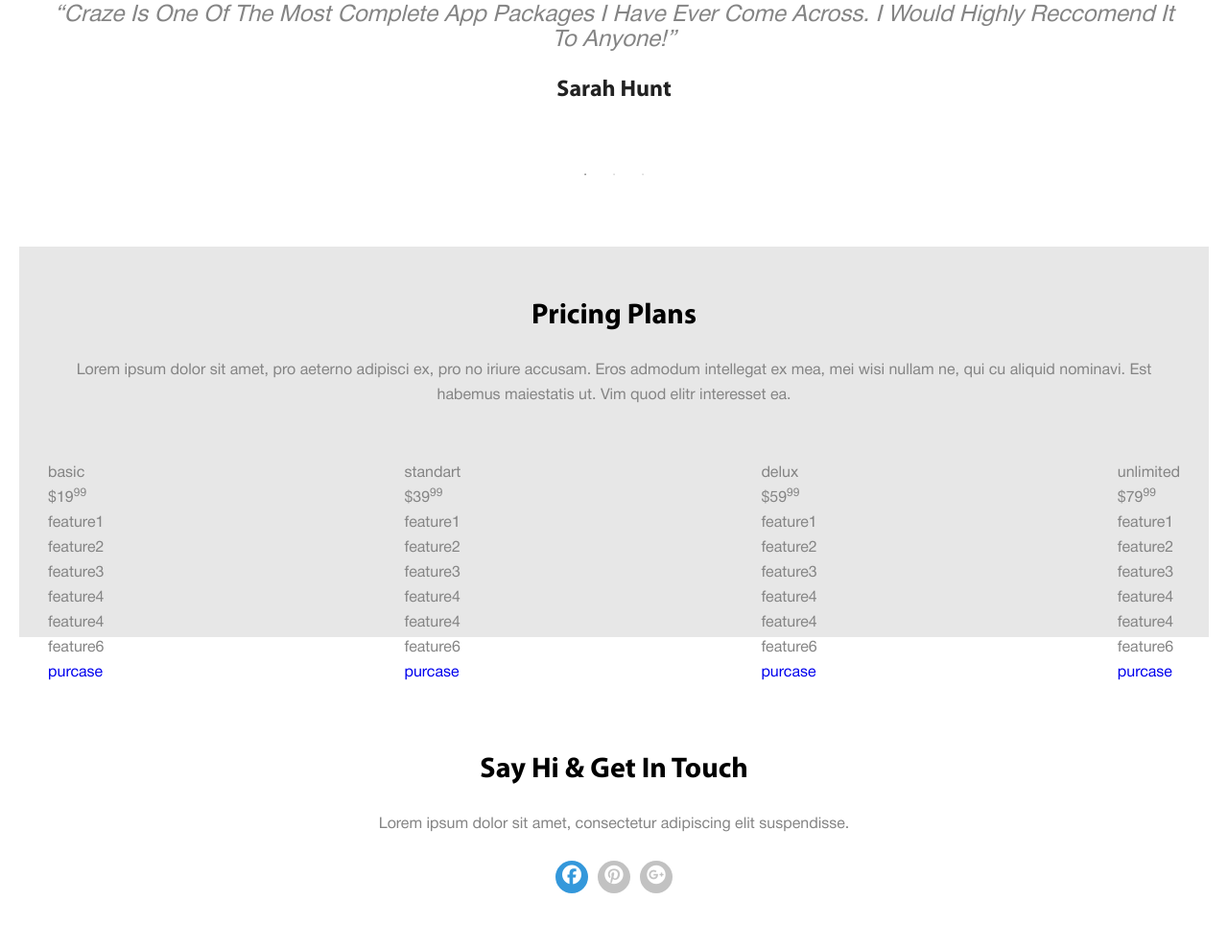
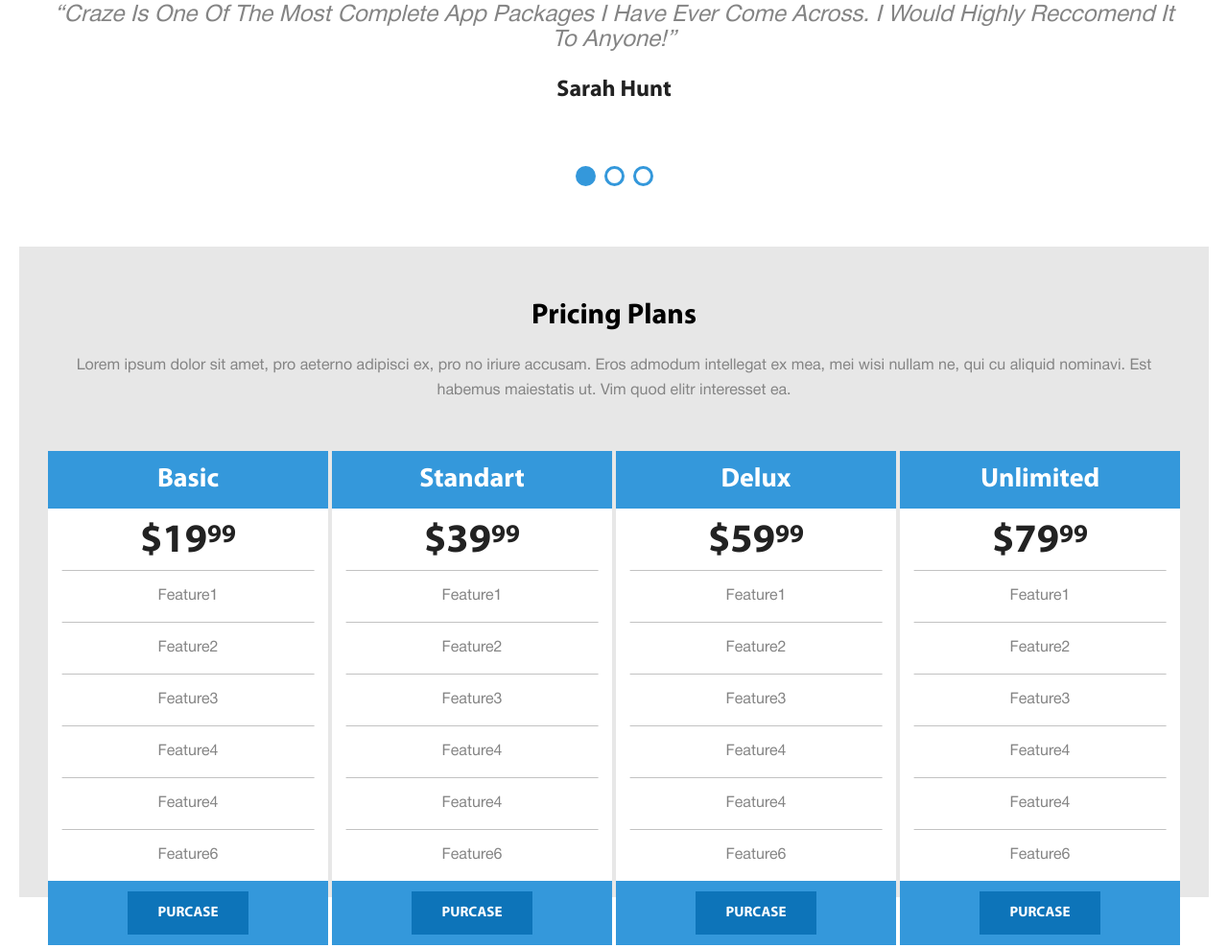
Before and after one commit to St-andrey/Craze_Landing, a website: page app/index.html in a window 1280 px wide. Shown: the part 1586-2574 px from the top of the page at 96% size. Drawn offline with nearby package versions, Linux system fonts and the light colour scheme; a web font is replaced by a local one.

Commit message:
slider dots customized, 2 sections ready

```diff
--- a/app/index.html
+++ b/app/index.html
@@ -20,12 +20,14 @@
           <h1 class="header-text__title"><a href="#" class="header-text__link">craze</a></h1>
           <p class="header-text__subtitle">a great new free psd theme to showcase </br> your new app.</p>
           <div class="header-text__socials">
-            <div class="header-text__socials-box"><a href="#" class="header-text__socials-link"><i class="fab fa-apple"></i></a>
+            <div class="header-text__socials-box"><a href="#" class="header-text__socials-link"><i
+                  class="fab fa-apple"></i></a>
             </div>
-            <div class="header-text__socials-box"><a href="#" class="header-text__socials-link"><i class="fab fa-android"></i></a>
+            <div class="header-text__socials-box"><a href="#" class="header-text__socials-link"><i
+                  class="fab fa-android"></i></a>
             </div>
-            <div class="header-text__socials-box header-text__socials-box--active"><a href="#" class="header-text__socials-link"><i
-                  class="fab fa-windows"></i></a></div>
+            <div class="header-text__socials-box header-text__socials-box--active"><a href="#"
+                class="header-text__socials-link"><i class="fab fa-windows"></i></a></div>
           </div>
         </div>
         <div class="header-image">
@@ -162,7 +164,7 @@
           <div class="prices__box">
             <div class="prices__card">
               <p class="prices__card-title">basic</p>
-              <p class="pcices__card-price">$19<sup>99</sup></p>
+              <p class="prices__card-price">$19<span class="prices__card-price--sup">99</span></p>
               <p class="prices__card-features">feature1</p>
               <p class="prices__card-features">feature2</p>
               <p class="prices__card-features">feature3</p>
@@ -175,7 +177,7 @@
             </div>
             <div class="prices__card">
               <p class="prices__card-title">standart</p>
-              <p class="pcices__card-price">$39<sup>99</sup></p>
+              <p class="prices__card-price">$39<span class="prices__card-price--sup">99</span></p>
               <p class="prices__card-features">feature1</p>
               <p class="prices__card-features">feature2</p>
               <p class="prices__card-features">feature3</p>
@@ -188,7 +190,7 @@
             </div>
             <div class="prices__card">
               <p class="prices__card-title">delux</p>
-              <p class="pcices__card-price">$59<sup>99</sup></p>
+              <p class="prices__card-price">$59<span class="prices__card-price--sup">99</span></p>
               <p class="prices__card-features">feature1</p>
               <p class="prices__card-features">feature2</p>
               <p class="prices__card-features">feature3</p>
@@ -201,7 +203,7 @@
             </div>
             <div class="prices__card">
               <p class="prices__card-title">unlimited</p>
-              <p class="pcices__card-price">$79<sup>99</sup></p>
+              <p class="prices__card-price">$79<span class="prices__card-price--sup">99</span></p>
               <p class="prices__card-features">feature1</p>
               <p class="prices__card-features">feature2</p>
               <p class="prices__card-features">feature3</p>
--- a/app/js/main.js
+++ b/app/js/main.js
@@ -2,5 +2,6 @@ $(function () {
     $('.slider__testimonials').slick({
         dots: true,
         arrows: false,
+        dotsClass: "my-dots",
     });
 });
--- a/app/scss/_vars.scss
+++ b/app/scss/_vars.scss
@@ -9,7 +9,7 @@ $footerBg:              #e3e3e3;
 
 $blueLight:             #00adef;
 $blueMd:                #3498db;
-$BlueDark:              #0d74b9;
+$blueDark:              #0d74b9;
 
 $sectionHeaderColor:    #000000;
 $cardTitleColor:        #222222;
--- a/app/scss/style.scss
+++ b/app/scss/style.scss
@@ -213,8 +213,8 @@ a {
   background: $mainBg;
   padding-top: 60px;
 
-  &__subtitle {
-    margin-bottom: 5px;
+  &__title {
+    margin-bottom: 25px;
   }
 
   &__box {
@@ -224,16 +224,73 @@ a {
     width: 100%;
     position: relative;
     top: 50px;
+    :hover {
+      transition: all 0.2s ease-in;
+      transform: scaleY(1.1);
+      transform-origin: 50%;
+    }
   }
   &__card {
+    text-align: center;
+    text-transform: capitalize;
+    width: 100%;
+    &:not(:last-child) {
+      margin-right: 4px;
+    }
     &-title {
+      font-family: $mrd700;
+      font-size: 28px;
+      color: $secondaryText;
+      padding-top: 17px;
+      padding-bottom: 17px;
+      background: $blueMd;
     }
     &-price {
+      background: $secondaryBg;
+      color: $cardTitleColor;
+      font-family: $mrd700;
+      font-size: 42px;
+      padding-top: 16px;
+      padding-bottom: 16px;
+      vertical-align: top;
+      &--sup {
+        font-size: 27px;
+        vertical-align: 40%;
+      }
     }
     &-features {
+      background: $secondaryBg;
+      padding-top: 14px;
+      padding-bottom: 14px;
+      position: relative;
+      &:before {
+        content: "";
+        background: $borderDark;
+        display: block;
+        position: absolute;
+        width: 90%;
+        height: 1px;
+        top: 0;
+        left: 50%;
+        transform: translateX(-50%);
+      }
+    }
+    &-footer {
+      background: $blueMd;
+      padding-top: 20px;
+      padding-bottom: 20px;
+    }
+    &-button {
+      color: $secondaryText;
+      background: $blueDark;
+      font-family: $mrd700;
+      font-size: 15px;
+      padding: 15px 32px;
+      text-transform: uppercase;
     }
   }
 }
+
 /* --=/PRICES=-- */
 /* --=MAIN-SOCIALS=-- */
 .main-socials {
@@ -297,4 +354,60 @@ a {
 }
 /* === /FOOTER === */
 
+.my-dots {
+  position: absolute;
+  bottom: -25px;
+  display: block;
+  width: 100%;
+  padding: 0;
+  list-style: none;
+  text-align: center;
+}
+.my-dots li {
+  position: relative;
+  display: inline-block;
+  width: 20px;
+  height: 15px;
+  margin: 0 5px;
+  padding: 0;
+  cursor: pointer;
+}
+.my-dots li button {
+  font-size: 0;
+  line-height: 0;
+  display: block;
+  width: 20px;
+  height: 20px;
+  padding: 5px;
+  cursor: pointer;
+  color: transparent;
+  border: 0;
+  outline: none;
+  background: transparent;
+}
+.my-dots li button:hover,
+.my-dots li button:focus {
+  outline: none;
+}
+.my-dots li button:before {
+  content: "";
+  display: block;
+  position: absolute;
+  border-radius: 50%;
+  border: 3px solid $blueMd;
+  width: 15px;
+  height: 15px;
+  top: 0;
+  left: 0;
+}
+.my-dots li.slick-active button:before {
+  content: "";
+  display: block;
+  position: absolute;
+  border-radius: 50%;
+  background: $blueMd;
+  width: 15px;
+  height: 15px;
+}
+
 @import "media";
```
Also changed, not shown: app/css/style.min.css.
